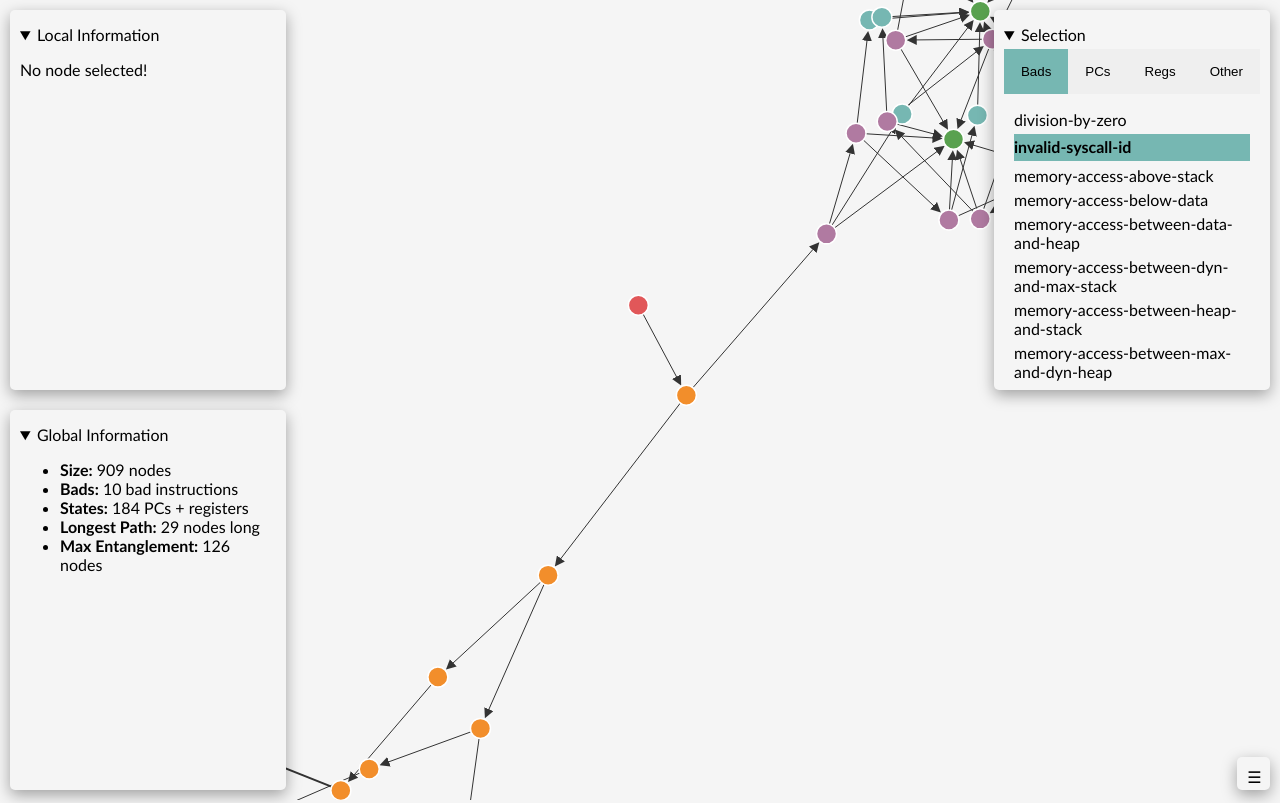
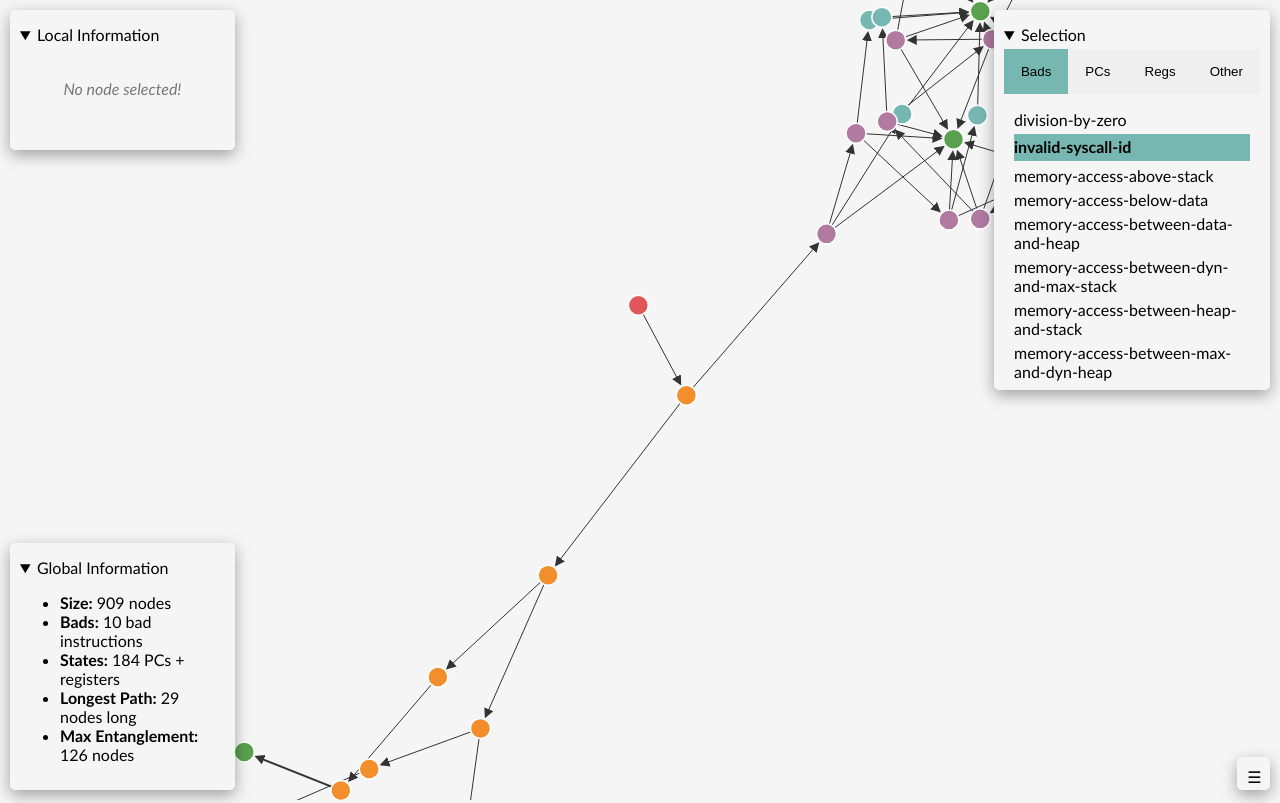
Before and after one commit to cksystemsgroup/beator-visualizer, a React (Create React App) app: page / in a window 1280 px wide. Both pictures are taken after a click on the button "Use example file". Built offline with nearby package versions, Linux system fonts and the light colour scheme.

Commit message:
Improve CSS

```diff
--- a/src/components/LocalInfo.tsx
+++ b/src/components/LocalInfo.tsx
@@ -6,7 +6,7 @@ function LocalInfo({ target }: { target: ModelNode | undefined }) {
     <details className="local" open>
       <summary>Local Information</summary>
       {!target ? (
-        <p>No node selected!</p>
+        <p className="no-node">No node selected!</p>
       ) : (
         <ul>
           <li>
--- a/src/style.css
+++ b/src/style.css
@@ -25,8 +25,17 @@ html {
   width: 20vw;
 }
 
+.local,
+.global {
+  width: 16vw;
+}
+
 .local[open],
-.global[open],
+.global[open] {
+  min-height: 15vh;
+  max-height: 45vh;
+}
+
 .selection[open],
 .sandwich[open] {
   height: 45vh;
@@ -268,3 +277,12 @@ li.Write::before {
 .clumping-summary {
   margin-left: 8px;
 }
+
+.no-node {
+  text-align: center;
+  align-self: center;
+  margin: 0;
+  line-height: 10vh;
+  font-style: italic;
+  color: #777;
+}
```
